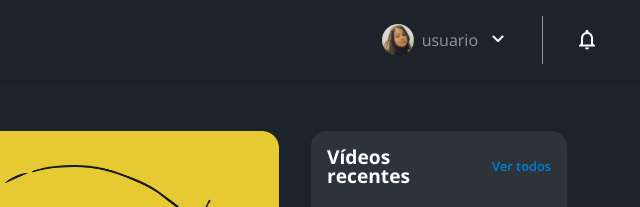
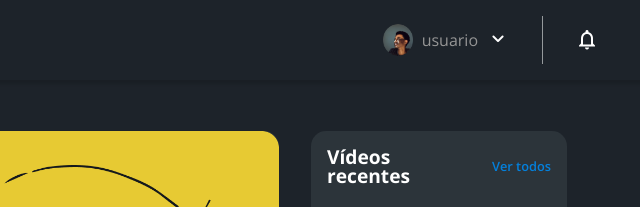
Before and after one commit to EdsonTaborda/skate-web, a plain HTML site: page index.html in a window 1536 px wide. Shown: the top 207 px of the page, 877-1517 px from the left. Drawn offline with nearby package versions, Linux system fonts and the light colour scheme.

Commit message:
Update style.css

```diff
--- a/assets/css/style.css
+++ b/assets/css/style.css
@@ -79,7 +79,7 @@ body {
         display: block;
         width: 32px;
         height: 32px;
-        background-image: url(../img/ikebe.jpg);
+        background-image: url(../img/profile_1.png);
         background-size: contain;
         background-repeat: no-repeat;
         background-position: center;
```
